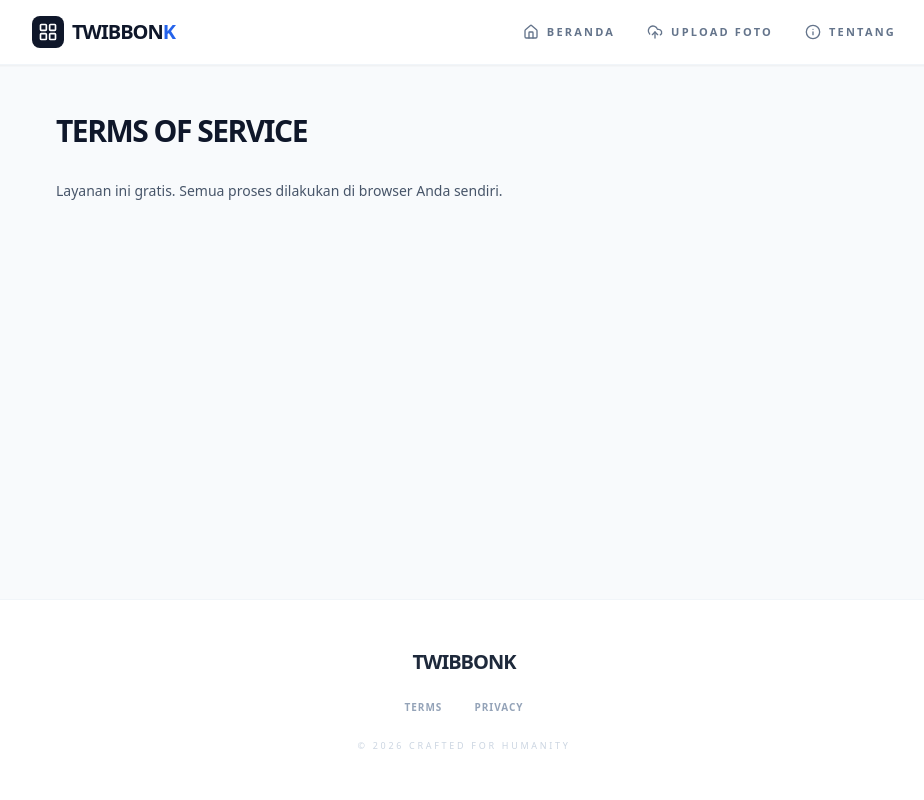
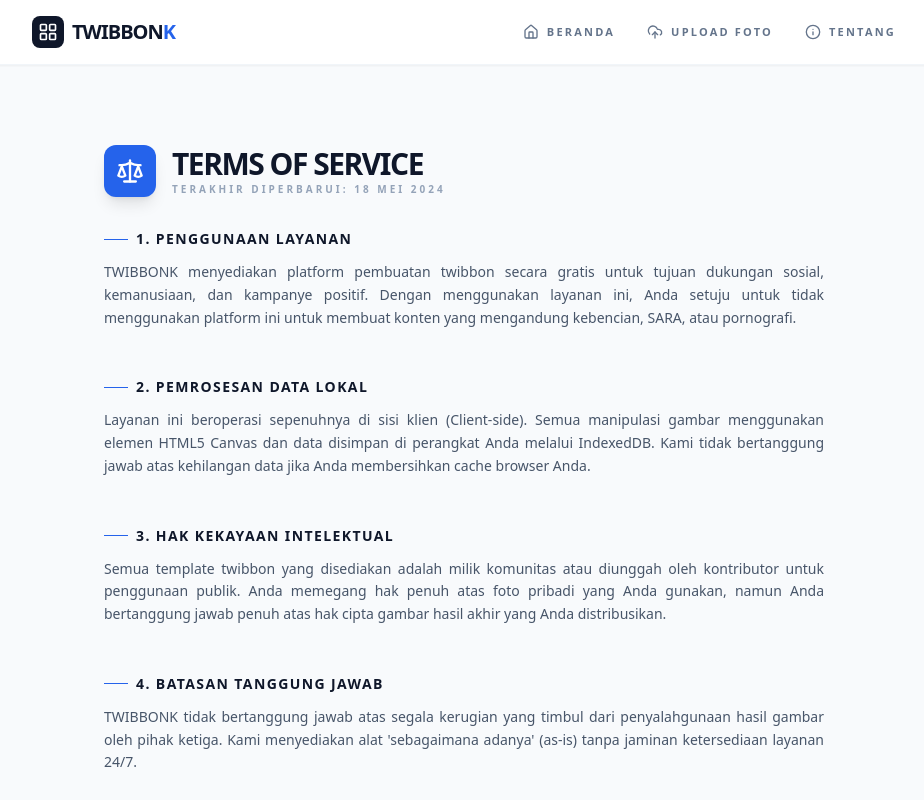
Before and after one commit to DaveAngelia257760/intifadah, a React (Vite) app: page /terms in a window 1280 px wide. Shown: the top 800 px of the page, without its empty margins (176-1100 px from the left). Built offline with nearby package versions, Linux system fonts and the light colour scheme.

Commit message:
Update Terms.jsx

```diff
--- a/src/pages/Terms.jsx
+++ b/src/pages/Terms.jsx
@@ -1,10 +1,56 @@
 import React from 'react';
+import { ShieldAlert, FileText, Scale } from 'lucide-react';
 
 export default function Terms() {
+  const sections = [
+    {
+      title: "1. Penggunaan Layanan",
+      content: "TWIBBONK menyediakan platform pembuatan twibbon secara gratis untuk tujuan dukungan sosial, kemanusiaan, dan kampanye positif. Dengan menggunakan layanan ini, Anda setuju untuk tidak menggunakan platform ini untuk membuat konten yang mengandung kebencian, SARA, atau pornografi."
+    },
+    {
+      title: "2. Pemrosesan Data Lokal",
+      content: "Layanan ini beroperasi sepenuhnya di sisi klien (Client-side). Semua manipulasi gambar menggunakan elemen HTML5 Canvas dan data disimpan di perangkat Anda melalui IndexedDB. Kami tidak bertanggung jawab atas kehilangan data jika Anda membersihkan cache browser Anda."
+    },
+    {
+      title: "3. Hak Kekayaan Intelektual",
+      content: "Semua template twibbon yang disediakan adalah milik komunitas atau diunggah oleh kontributor untuk penggunaan publik. Anda memegang hak penuh atas foto pribadi yang Anda gunakan, namun Anda bertanggung jawab penuh atas hak cipta gambar hasil akhir yang Anda distribusikan."
+    },
+    {
+      title: "4. Batasan Tanggung Jawab",
+      content: "TWIBBONK tidak bertanggung jawab atas segala kerugian yang timbul dari penyalahgunaan hasil gambar oleh pihak ketiga. Kami menyediakan alat 'sebagaimana adanya' (as-is) tanpa jaminan ketersediaan layanan 24/7."
+    }
+  ];
+
   return (
-    <div className="py-12 px-6">
-      <h1 className="text-3xl font-black uppercase tracking-tighter mb-8">Terms of Service</h1>
-      <p className="text-sm text-slate-600">Layanan ini gratis. Semua proses dilakukan di browser Anda sendiri.</p>
+    <div className="py-20 px-6 max-w-3xl mx-auto animate-in fade-in slide-in-from-bottom-4 duration-700">
+      <div className="flex items-center gap-4 mb-8">
+        <div className="p-3 bg-blue-600 rounded-xl text-white shadow-lg">
+          <Scale size={28} />
+        </div>
+        <div>
+          <h1 className="text-3xl font-black uppercase tracking-tighter text-slate-900">Terms of Service</h1>
+          <p className="text-[10px] text-slate-400 font-bold uppercase tracking-[0.3em]">Terakhir Diperbarui: 18 Mei 2024</p>
+        </div>
+      </div>
+
+      <div className="space-y-12">
+        {sections.map((sec, i) => (
+          <section key={i} className="group">
+            <h2 className="text-sm font-black text-slate-900 uppercase tracking-widest mb-3 flex items-center gap-2">
+              <span className="w-6 h-px bg-blue-600 block"></span> {sec.title}
+            </h2>
+            <p className="text-slate-600 text-sm leading-relaxed text-justify">
+              {sec.content}
+            </p>
+          </section>
+        ))}
+      </div>
+
+      <div className="mt-20 p-8 bg-slate-100 rounded-2xl border border-slate-200">
+        <p className="text-xs text-slate-500 italic text-center leading-relaxed">
+          Dengan melanjutkan penggunaan platform TWIBBONK, Anda dianggap telah membaca dan menyetujui seluruh ketentuan di atas tanpa paksaan dari pihak manapun.
+        </p>
+      </div>
     </div>
   );
 }
```
